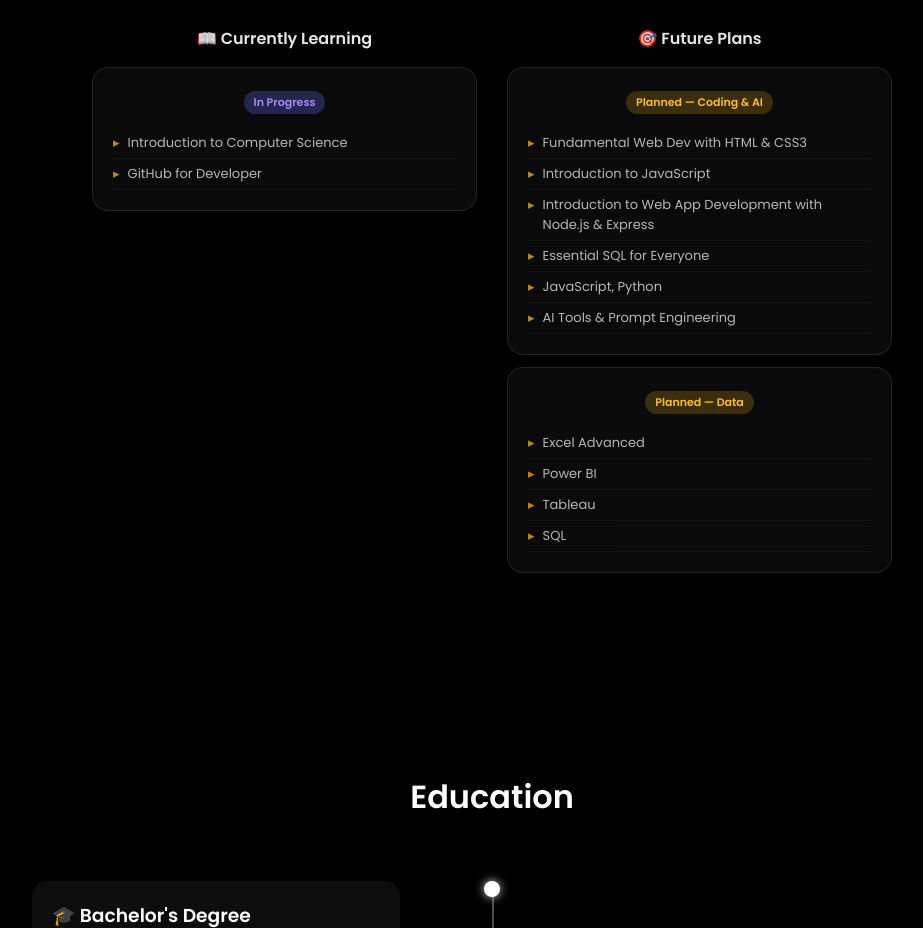
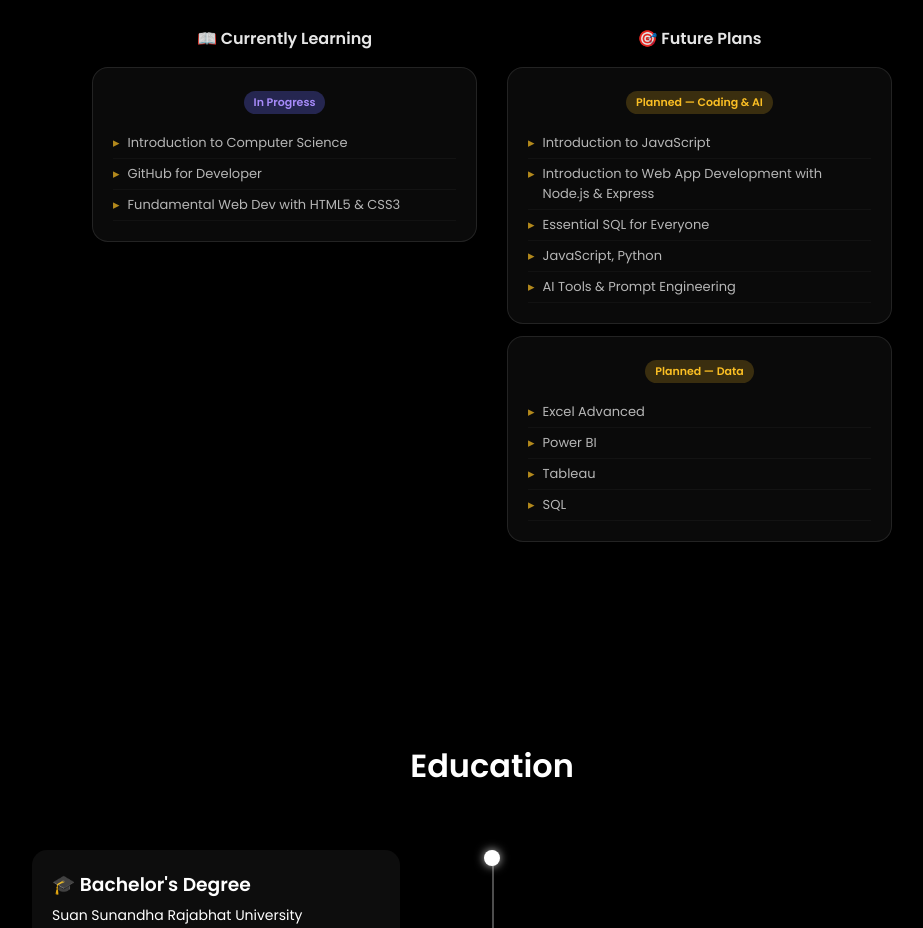
Before and after one commit to jirawatbutkul9-ops/Jirawat-Butkul_Resume, a plain HTML site: page index.html in a window 1280 px wide. Shown: the part 3840-4768 px from the top of the page, without its empty margins (148-1071 px from the left). Drawn offline with Linux system fonts and the light colour scheme.

Commit message:
Update index.html

```diff
--- a/index.html
+++ b/index.html
@@ -259,6 +259,7 @@
             <ul>
               <li>Introduction to Computer Science</li>
               <li>GitHub for Developer</li>
+              <li>Fundamental Web Dev with HTML5 & CSS3</li>
             </ul>
           </div>
         </div>
@@ -272,7 +273,6 @@
           <div class="learning-card learning-future">
             <span class="learning-badge future">Planned — Coding & AI</span>
             <ul>
-              <li>Fundamental Web Dev with HTML & CSS3</li>
               <li>Introduction to JavaScript</li>
               <li>Introduction to Web App Development with Node.js & Express</li>
               <li>Essential SQL for Everyone</li>
```
